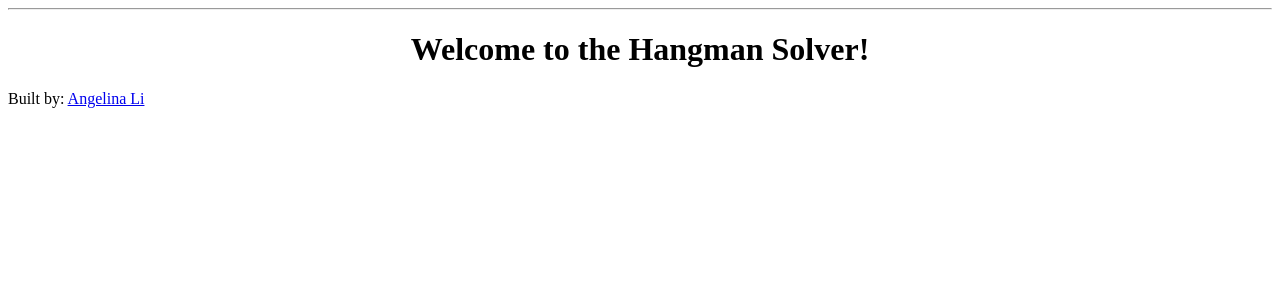
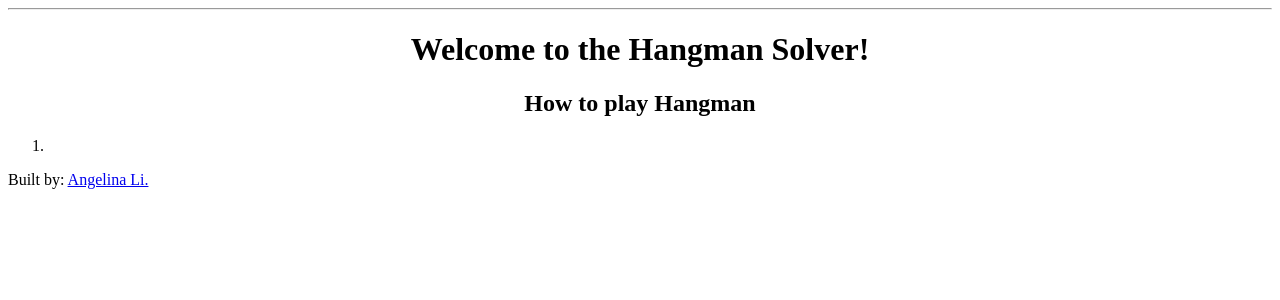
Before and after one commit to angelinahli/hangman-solver-2, a Flask app: page / in a window 1280 px wide. Shown: the part 26-326 px from the top of the page. Run offline with Flask 2, Linux system fonts and the light colour scheme.

Commit message:
slightly modified initial pages

```diff
--- a/app/templates/base.html
+++ b/app/templates/base.html
@@ -39,7 +39,7 @@
     <!-- extended content -->
     {% block content %}{% endblock %}
 
-    <p>Built by: <a href="www.github.com/angelinahli">Angelina Li</a></p>
+    <p>Built by: <a href="www.github.com/angelinahli">Angelina Li.</a></p>
 </body>
 
 </html>
--- a/app/templates/index.html
+++ b/app/templates/index.html
@@ -5,5 +5,10 @@
     <div class="title">
         <h1>Welcome to the Hangman Solver!</h1>
     </div>
+
+    <h2>How to play Hangman</h2>
+    <ol>
+        <li></li>
+    </ol>
     </span>
 {% endblock %}
```
